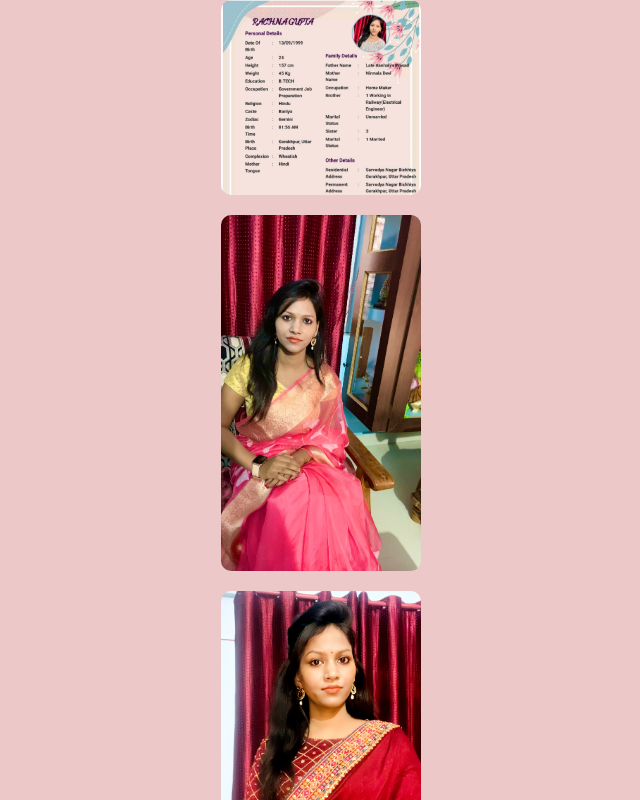
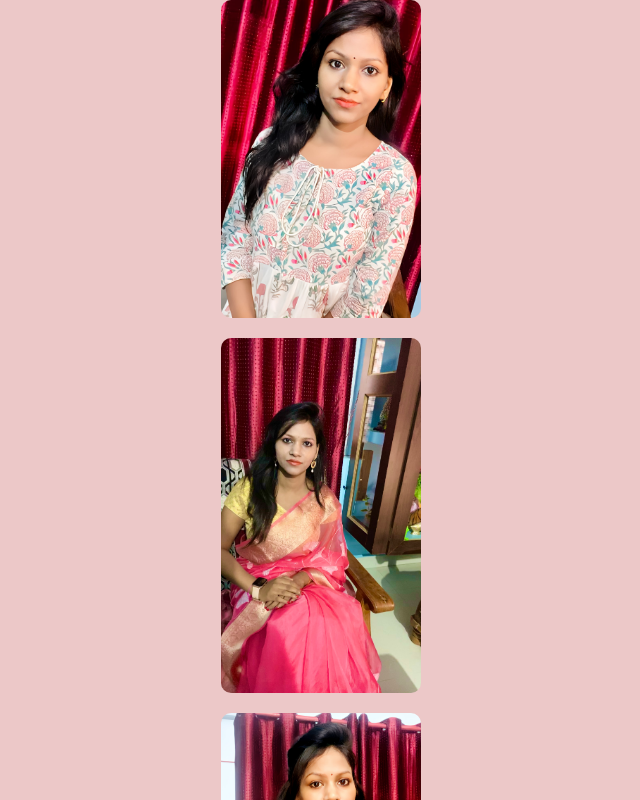
Before and after one commit to Rachnagupta668/rachna_biodata, a React (Create React App) app: page / in a window 1280 px wide. Shown: the top 800 px of the page, without its empty margins (319-959 px from the left). Built offline with nearby package versions, Linux system fonts and the light colour scheme.

Commit message:
Update Biodata.js

```diff
--- a/src/component/Biodata.js
+++ b/src/component/Biodata.js
@@ -7,7 +7,7 @@ const Biodata = () => {
   return (
       <div className="biodata">
 
-    <img src="/images/img55.jpg" alt="Description of the image" />
+    <img src="/images/img22.jpg" alt="Description of the image" />
 
     <img src="/images/img11.jpg" alt="Description of the image" />
     {/* <img src="/images/.jpg" alt="Description of the image" /> */}
```
